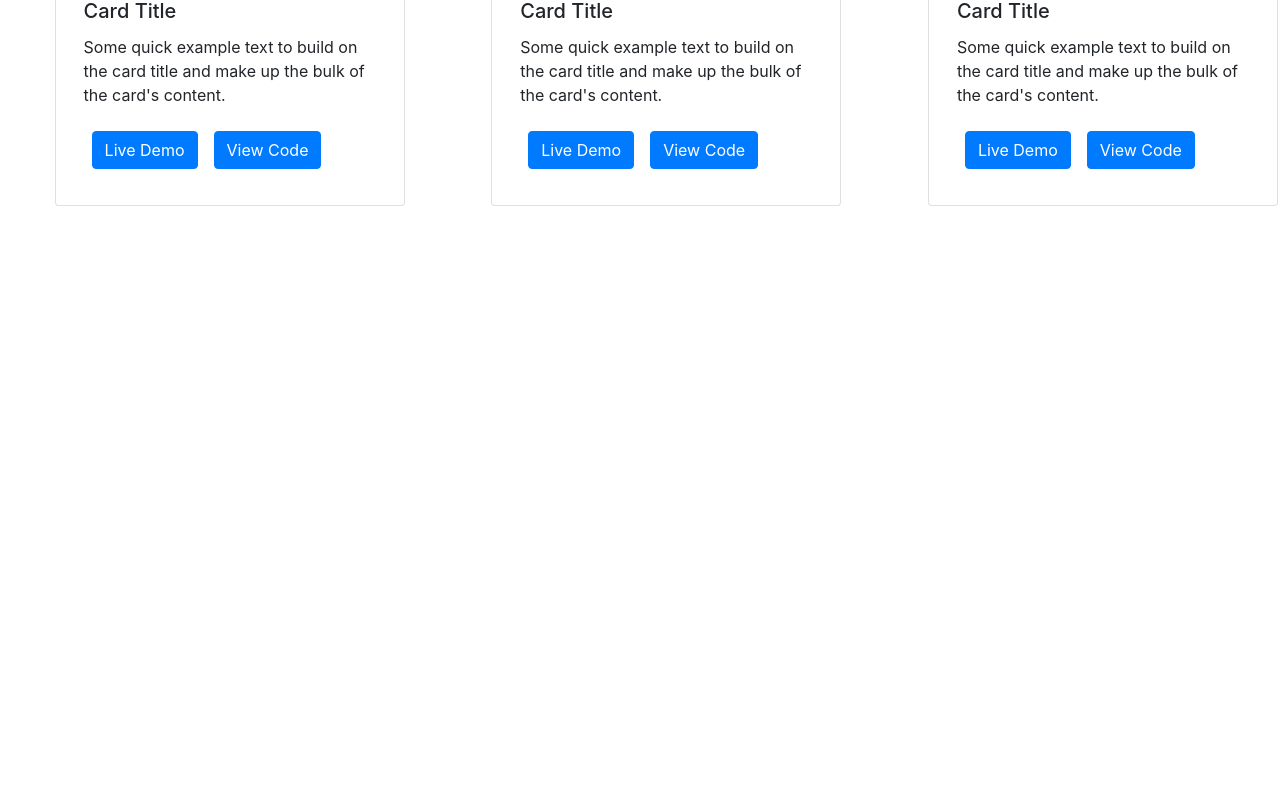
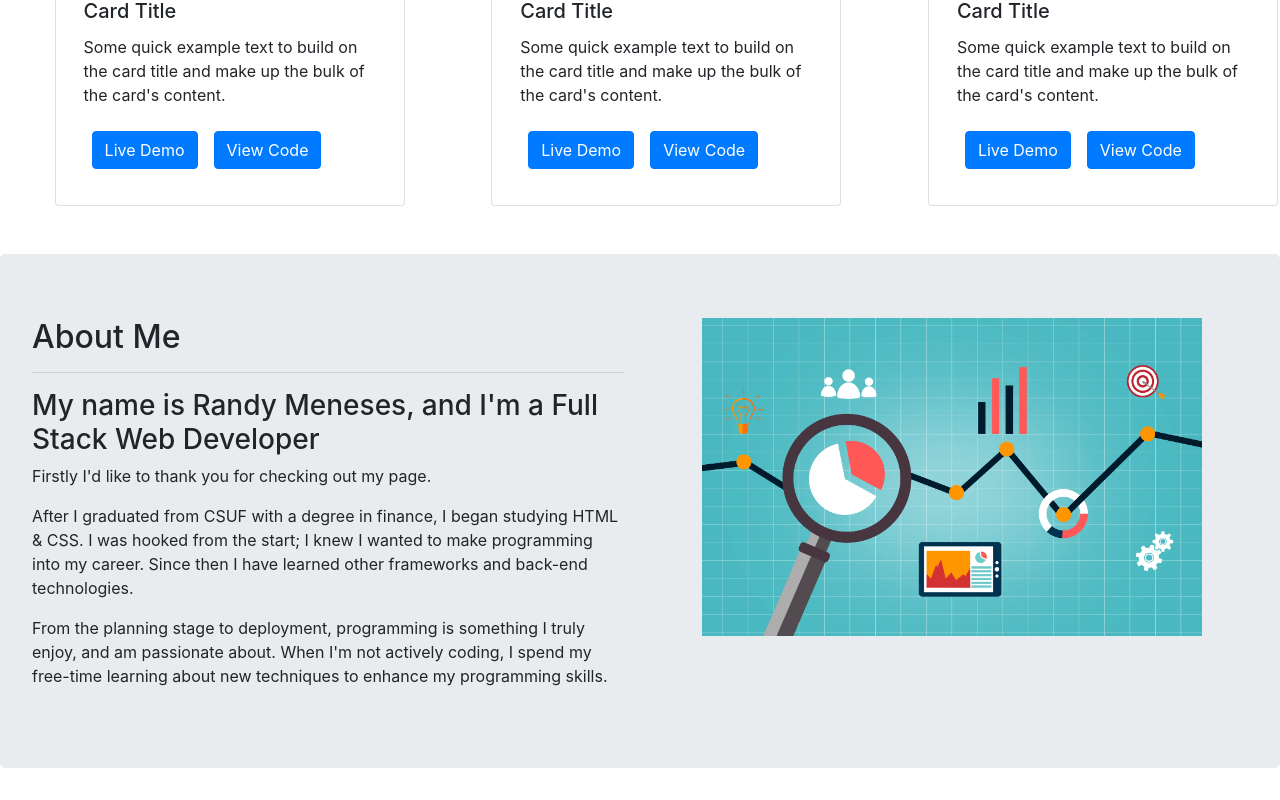
Before and after one commit to Randym3/portfoliosite, a React (Create React App) app: page / in a window 1280 px wide. Shown: the part 1116-1916 px from the top of the page. Before the commit the page ends 1370 px from the top, so only its background shows below. Built offline with nearby package versions, Linux system fonts and the light colour scheme.

Commit message:
Adding about me section

```diff
--- a/src/App.css
+++ b/src/App.css
@@ -4,6 +4,7 @@
   font-weight: normal;
   src: local('ErbosDraco Nova NBP Regular'), url('erbosdraco_nova_nbp.woff') format('woff');
   }
+
 
 
   @font-face {
@@ -40,10 +41,6 @@ nav.collapsed-opacity {
     padding-top: 200px;
     padding-bottom: 100px;
 
-}
-
-.page-logo2:hover{
-  scale: 2;
 }
 
 .page-logo{
@@ -118,10 +115,14 @@ button.button-banner:hover {
     transform: scale(1.2);
 }
 
-/* Project Row */
+/* About Me */
+.aboutme-img {
+  transition: transform .2s ease-in-out;
 
-.project-row div{
-
+}
+.aboutme-img:hover {
+    box-shadow: 0 15px 25px rgba(29, 64, 221, 0.5);
+    transform: scale(1.1);
 }
 
 
--- a/src/App.js
+++ b/src/App.js
@@ -2,6 +2,8 @@ import React, { Component } from 'react';
 import Header from './Components/Header'
 import LandingPage from './Components/LandingPage'
 import Projects from './Components/Projects'
+import AboutMe from './Components/AboutMe'
+
 
 import './App.css';
 
@@ -12,6 +14,7 @@ class App extends Component {
         <Header />
         <LandingPage />
         <Projects />
+        <AboutMe />
     </div>
     );
   }
--- a/src/Components/AboutMe.js
+++ b/src/Components/AboutMe.js
@@ -0,0 +1,35 @@
+import React, { Component } from 'react';
+import { Col, Jumbotron, Row } from 'react-bootstrap'
+import pic from '../Images/aboutme.jpg'
+
+
+class AboutMe extends Component {
+  render() {
+    return (
+        <Jumbotron >
+<Row className="justify-content-around">
+                <Col xl={6} lg={10} xs={10}>
+                <h2>About Me</h2>
+                <hr />
+                <h3>My name is Randy Meneses, and I'm a Full Stack Web Developer</h3>
+                <p>
+                    Firstly I'd like to thank you for checking out my page.
+                 </p>
+                 <p>After I graduated from CSUF with a degree in finance, I began studying HTML & CSS. I was hooked from the start; I knew I wanted to make programming into my career. Since then I have learned other frameworks and back-end technologies. </p>
+                 <p>From the planning stage to deployment, programming is something I truly enjoy, and am passionate about.
+                     When I'm not actively coding, I spend my free-time learning about new techniques to enhance my programming skills.
+                 </p>
+                </Col>
+
+                <Col xl={6}  className="text-center">
+                <img className="aboutme-img " src={pic} width="500" alt="idea to production" />
+                </Col>
+            </Row>
+
+        </Jumbotron>
+
+    );
+  }
+}
+
+export default AboutMe;
```
Also changed, not shown: src/Components/Projects.js (indentation only), src/Images/aboutme.jpg (added).
